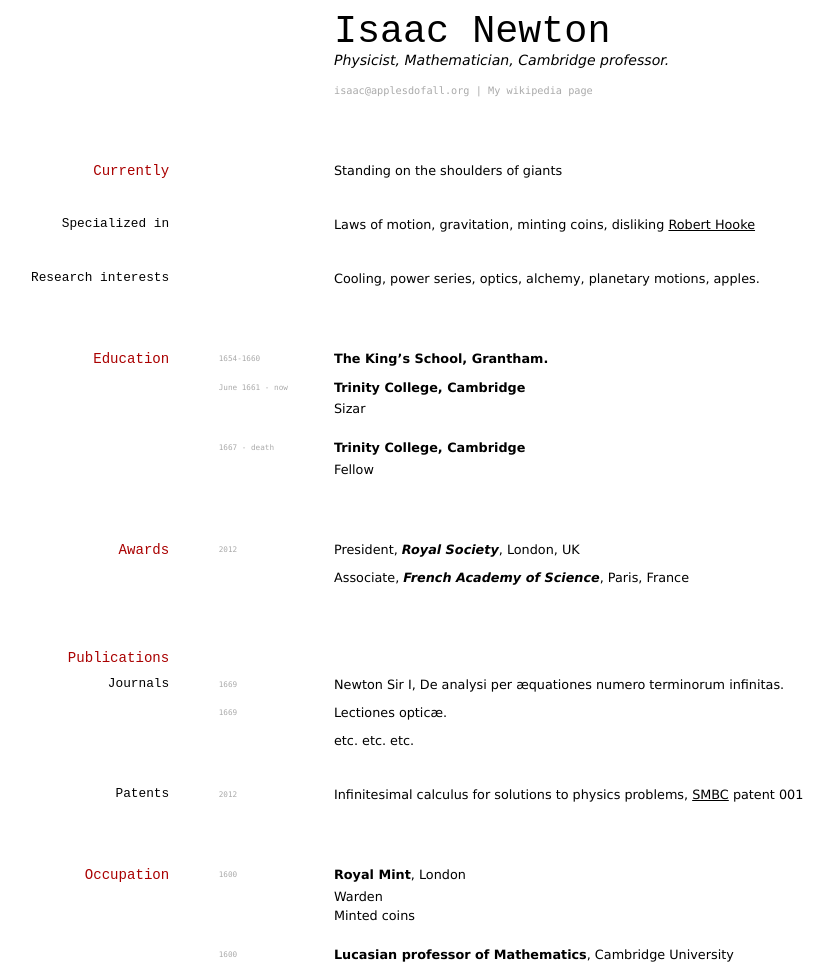
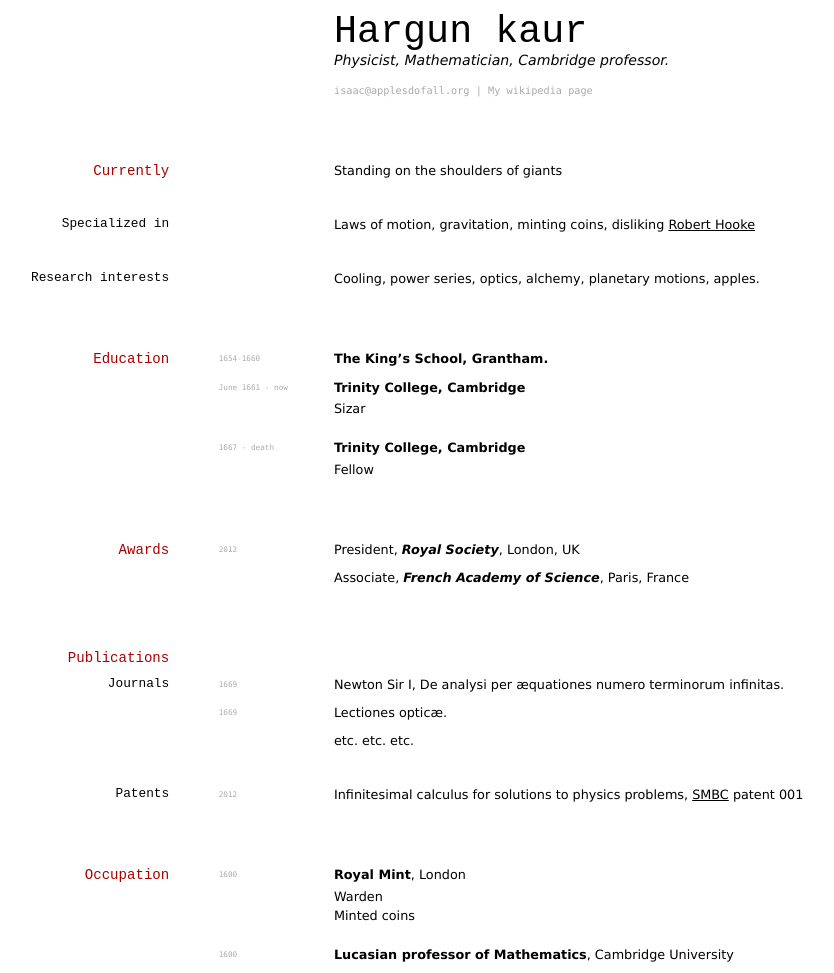
Before and after one commit to elipapa/markdown-cv, a Jekyll site: the page built from index.md, in a window 1280 px wide. Shown: the whole page, without its empty margins (97-931 px from the left). Built offline with Jekyll 4.4.1, drawn with Linux system fonts in a browser that asks for light colours.

Commit message:
Update index.md

```diff
--- a/index.md
+++ b/index.md
@@ -2,7 +2,7 @@
 layout: cv
 title: Hargun Kaur's CV
 ---
-# Isaac Newton
+# Hargun kaur
 Physicist, Mathematician, Cambridge professor.
 
 <div id="webaddress">
```
